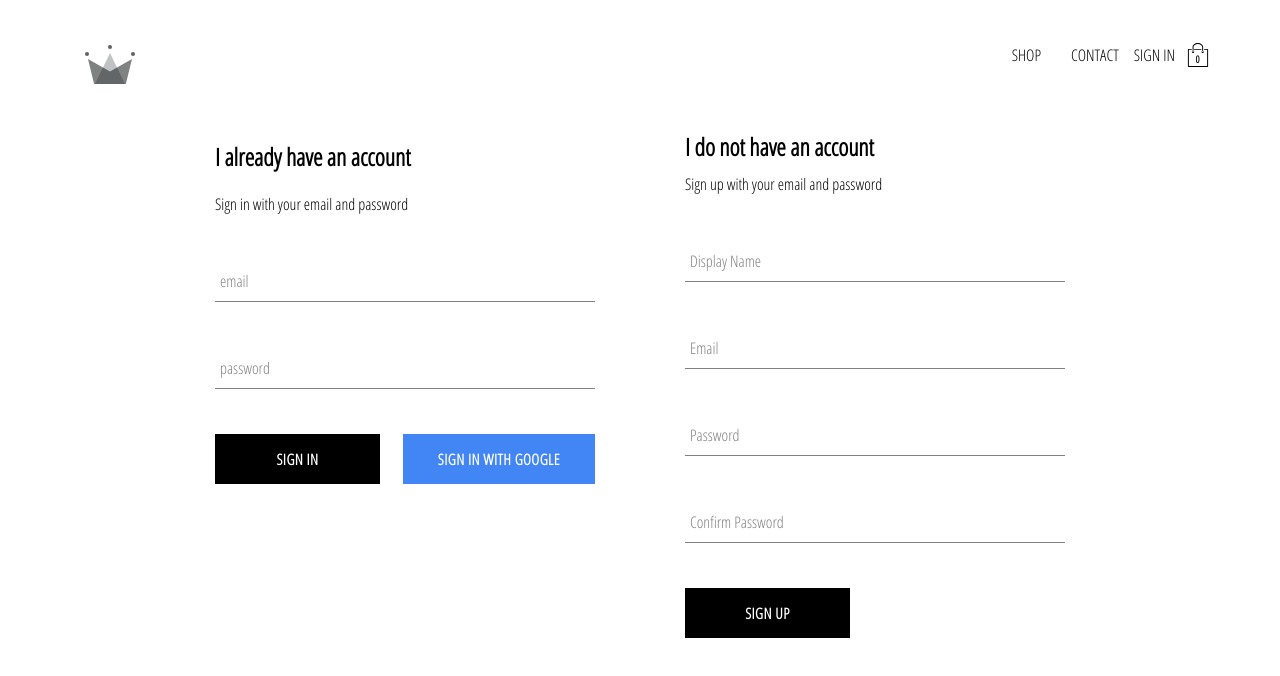
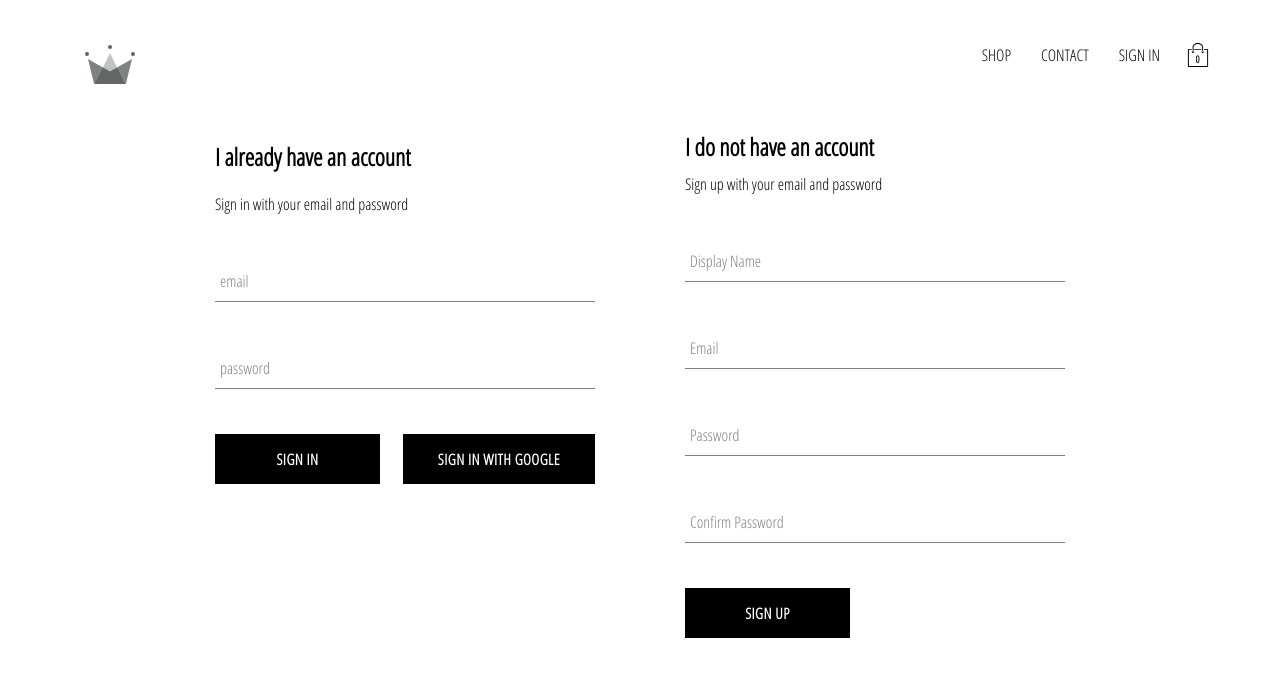
Before and after one commit to bmark88/online-shop, a React (Create React App) app: page /signin in a window 1280 px wide. Shown: the top 676 px of the page. Built offline with nearby package versions, Linux system fonts and the light colour scheme; no server answers.

Commit message:
Refactor with styled-components

```diff
--- a/package.json
+++ b/package.json
@@ -21,6 +21,7 @@
     "redux-logger": "^3.0.6",
     "redux-persist": "^6.0.0",
     "reselect": "^4.0.0",
+    "styled-components": "^5.2.1",
     "web-vitals": "^0.2.4"
   },
   "scripts": {
--- a/src/components/custom-button/custom-button.component.jsx
+++ b/src/components/custom-button/custom-button.component.jsx
@@ -1,16 +1,9 @@
 import React from 'react';
 
-// Styles
-import './custom-button.styles.scss';
+import { CustomButtonContainer } from './custom-button.styles';
 
-const CustomButton = ({ children, isGoogleSignIn, inverted, ...otherProps }) => (
-  <button
-    type="button"
-    className={`${inverted ? 'inverted' : ''} ${isGoogleSignIn ? 'google-sign-in' : ''} custom-button`}
-    { ...otherProps }
-  >
-    {children}
-  </button>
+const CustomButton = ({ children, ...props }) => (
+  <CustomButtonContainer {...props}>{children}</CustomButtonContainer>
 );
 
 export default CustomButton;
--- /dev/null
+++ b/src/components/custom-button/custom-button.styles.jsx
@@ -0,0 +1,62 @@
+import styled, { css } from 'styled-components';
+
+const buttonStyles = css`
+  background-color: black;
+  color: white;
+  border: none;
+
+  &:hover {
+    background-color: white;
+    color: black;
+    border: 1px solid black;
+  }
+`;
+
+const invertedButtonStyles = css`
+  background-color: white;
+  color: black;
+  border: 1px solid black;
+
+  &:hover {
+    background-color: black;
+    color: white;
+    border: none;
+  }
+`;
+
+const googleSignInStyles = css`
+  background-color: #4285f4;
+  color: white;
+
+  &:hover {
+    background-color: #357ae8;
+    border: none;
+  }
+`;
+
+const getButtonStyles = props => {
+  if (props.googleSignInStyles) {
+    return googleSignInStyles;
+  }
+
+  return props.inverted ? invertedButtonStyles : buttonStyles;
+}
+
+
+export const CustomButtonContainer = styled.button`
+  min-width: 165px;
+  width: auto;
+  height: 50px;
+  letter-spacing: 0.5px;
+  line-height: 50px;
+  padding: 0 35px 0 35px;
+  font-size: 15px;
+  text-transform: uppercase;
+  font-family: 'Open Sans Condensed';
+  font-weight: bolder;
+  cursor: pointer;
+  display: flex;
+  justify-content: center;
+
+  ${getButtonStyles}
+`;
--- a/src/components/custom-button/custom-button.styles.scss
+++ /dev/null
@@ -1,46 +0,0 @@
-.custom-button {
-  min-width: 165px;
-  width: auto;
-  height: 50px;
-  letter-spacing: 0.5px;
-  line-height: 50px;
-  padding: 0 35px 0 35px;
-  font-size: 15px;
-  background-color: black;
-  color: white;
-  text-transform: uppercase;
-  font-family: 'Open Sans Condensed';
-  font-weight: bolder;
-  border: none;
-  cursor: pointer;
-  display: flex;
-  justify-content: center;
-
-  &:hover {
-    background-color: white;
-    color: black;
-    border: 1px solid black;
-  }
-
-  &.google-sign-in {
-    background-color: #4285f4;
-    color: white;
-
-    &:hover {
-      background-color: #357ae8;
-      border: none;
-    }
-  }
-
-  &.inverted {
-    background-color: white;
-    color: black;
-    border: 1px solid black;
-
-    &:hover {
-      background-color: black;
-      color: white;
-      border: none;
-    }
-  }
-}
--- a/src/components/header/header.component.jsx
+++ b/src/components/header/header.component.jsx
@@ -1,5 +1,4 @@
 import React from 'react';
-import { Link } from 'react-router-dom';
 import { ReactComponent as Logo } from '../../assets/crown.svg';
 import { auth } from '../../firebase/firebase.utils';
 import { connect } from 'react-redux';
@@ -12,34 +11,34 @@ import { selectCartHidden } from '../../redux/cart/cart.selectors';
 // Components
 import CartIcon from '../cart-icon/cart-icon.component';
 import CartDropdown from '../cart-dropdown/cart-dropdown.component';
-
-// Styles
-import './header.styles.scss';
+import { HeaderContainer, LogoContainer, OptionsContainer, OptionLink } from './header.styles';
 
 const Header = ({ currentUser, hidden }) => (
-  <div className='header'>
-    <Link className='logo-container' to="/">
+  <HeaderContainer>
+    <LogoContainer to="/">
        <Logo className='logo' />
-    </Link>
-    <div className='options'>
-      <Link className='option' to='/shop'>
+    </LogoContainer>
+    <OptionsContainer>
+      <OptionLink to='/shop'>
         SHOP
-      </Link>
-      <Link className='option' to='/shop'>
+      </OptionLink>
+      <OptionLink to='/shop'>
         CONTACT
-      </Link>
+      </OptionLink>
       {
         currentUser ?
-        <div className='option' onClick={() => auth.signOut()}>SIGN OUT</div>
+        <OptionLink as='div' onClick={() => auth.signOut()}>
+          SIGN OUT
+        </OptionLink>
         :
-        <Link to='/signin'>SIGN IN</Link>
+        <OptionLink to='/signin'>SIGN IN</OptionLink>
       }
       <CartIcon />
-    </div>
+    </OptionsContainer>
     {
       hidden ? null : <CartDropdown />
     }
-  </div>
+  </HeaderContainer>
 );
 
 const mapStateToProps = createStructuredSelector({
--- /dev/null
+++ b/src/components/header/header.styles.jsx
@@ -0,0 +1,33 @@
+import styled, { css } from 'styled-components';
+import { Link } from 'react-router-dom';
+
+const OptionContainerStyles = css`
+  padding: 10px 15px;
+  cursor: pointer;
+`;
+
+export const HeaderContainer = styled.div`
+  height: 70px;
+  width: 100%;
+  display: flex;
+  justify-content: space-between;
+  margin-bottom: 25px;
+`;
+
+export const LogoContainer = styled(Link)`
+  height: 100%;
+  width: 70px;
+  padding: 25px;
+`;
+
+export const OptionsContainer = styled.div`
+  width: 50%;
+  height: 100%;
+  display: flex;
+  align-items: center;
+  justify-content: flex-end;
+`;
+
+export const OptionLink = styled(Link)`
+  ${OptionContainerStyles}
+`;
--- a/src/components/header/header.styles.scss
+++ /dev/null
@@ -1,26 +0,0 @@
-.header {
-  height: 70px;
-  width: 100%;
-  display: flex;
-  justify-content: space-between;
-  margin-bottom: 25px;
-
-  .logo-container {
-    height: 100%;
-    width: 70px;
-    padding: 25px;
-  }
-
-  .options {
-    width: 50%;
-    height: 100%;
-    display: flex;
-    align-items: center;
-    justify-content: flex-end;
-
-    .option {
-      padding: 10px 15px;
-      cursor: pointer;
-    }
-  }
-}
--- a/src/pages/homepage/homepage.component.jsx
+++ b/src/pages/homepage/homepage.component.jsx
@@ -2,15 +2,13 @@ import React from 'react';
 
 // Components
 import Directory from '../../components/directory/directory.component';
-
-// Styles
-import './homepage.styles.scss';
+import { HomePageContainer } from './homepage.styles';
 
 const HomePage = () => {
   return (
-    <div className="homepage">
+    <HomePageContainer>
       <Directory />
-    </div>
+    </HomePageContainer>
   );
 };
 
--- a/src/pages/homepage/homepage.styles.scss
+++ b/src/pages/homepage/homepage.styles.jsx
@@ -1,6 +1,8 @@
-.homepage {
+import styled from 'styled-components';
+
+export const HomePageContainer = styled.div`
   display: flex;
   flex-direction: column;
   align-items: center;
   padding: 20px 80px;
-}
+`;
```
Also changed, not shown: 1 other file (tests, documents, lock files or other folders).
